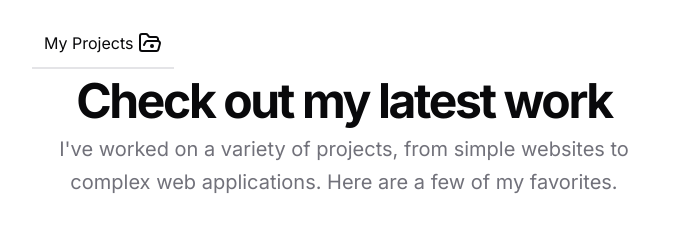
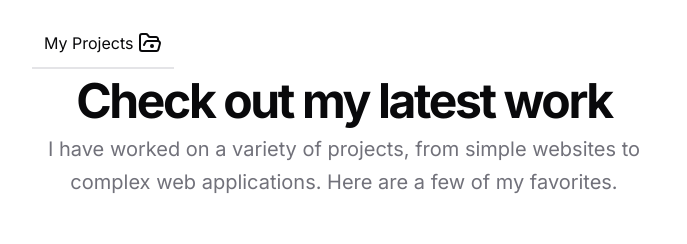
Before and after one commit to Adhokshaj-01/portfolio, a Next.js app: page / in a window 1280 px wide. Shown: the part 880-1124 px from the top of the page, without its empty margins (296-983 px from the left). Built offline with nearby package versions, Linux system fonts and the light colour scheme.

Commit message:
Update page.tsx

```diff
--- a/src/app/page.tsx
+++ b/src/app/page.tsx
@@ -159,7 +159,7 @@ export default function Page() {
       Check out my latest work
     </h2>
     <p className="text-muted-foreground md:text-xl/relaxed lg:text-base/relaxed xl:text-xl/relaxed">
-      I've worked on a variety of projects, from simple websites to complex web applications. Here are a few of my favorites.
+      I have worked on a variety of projects, from simple websites to complex web applications. Here are a few of my favorites.
     </p>
   </div>
 </div>
@@ -251,7 +251,7 @@ export default function Page() {
               </h2>
               <p className="mx-auto max-w-[600px] text-muted-foreground md:text-xl/relaxed lg:text-base/relaxed xl:text-xl/relaxed">
                 Want to connect ? Just send a mail{" "}
-                and I'll respond ASPA.
+                and I will respond ASPA.
               </p>
               <Button className="justify-center align-center ">
                 <a href={`mailto:${DATA.contact.email}`}>Send a mail &nbsp;</a><Mail/></Button>
```
